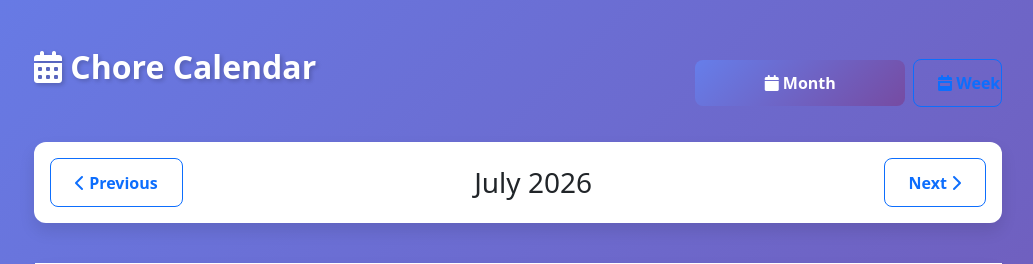
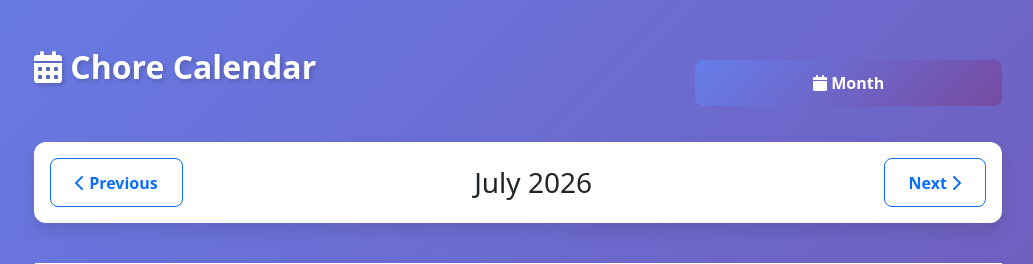
Before and after one commit to ThomasSchindler897/chore-assistant, a Flask app: page /calendar in a window 1280 px wide. Shown: the part 65-329 px from the top of the page, without its empty margins (122-1155 px from the left). Run offline with Flask 3, Linux system fonts and the light colour scheme.

Commit message:
Complete Milestone 7: calendar with monthly view, overdue alerts, and upcoming tasks

```diff
--- a/templates/calendar.html
+++ b/templates/calendar.html
@@ -8,15 +8,11 @@
             <h1><i class="fas fa-calendar-alt"></i> Chore Calendar</h1>
         </div>
         <div class="col-lg-4 d-flex align-items-center justify-content-end gap-2">
-            <a href="/calendar?year={{ year }}&month={{ month }}&view=monthly"
-               class="btn {% if view == 'monthly' %}btn-primary{% else %}btn-outline-primary{% endif %}">
-                <i class="fas fa-calendar"></i> Month
-            </a>
-            <a href="/calendar?year={{ year }}&month={{ month }}&view=weekly"
-               class="btn {% if view == 'weekly' %}btn-primary{% else %}btn-outline-primary{% endif %}">
-                <i class="fas fa-calendar-week"></i> Week
-            </a>
-        </div>
+    <a href="/calendar?view=monthly"
+       class="btn btn-primary">
+        <i class="fas fa-calendar"></i> Month
+    </a>
+</div>
     </div>
 
     <!-- OVERDUE CHORES ALERT -->
```
